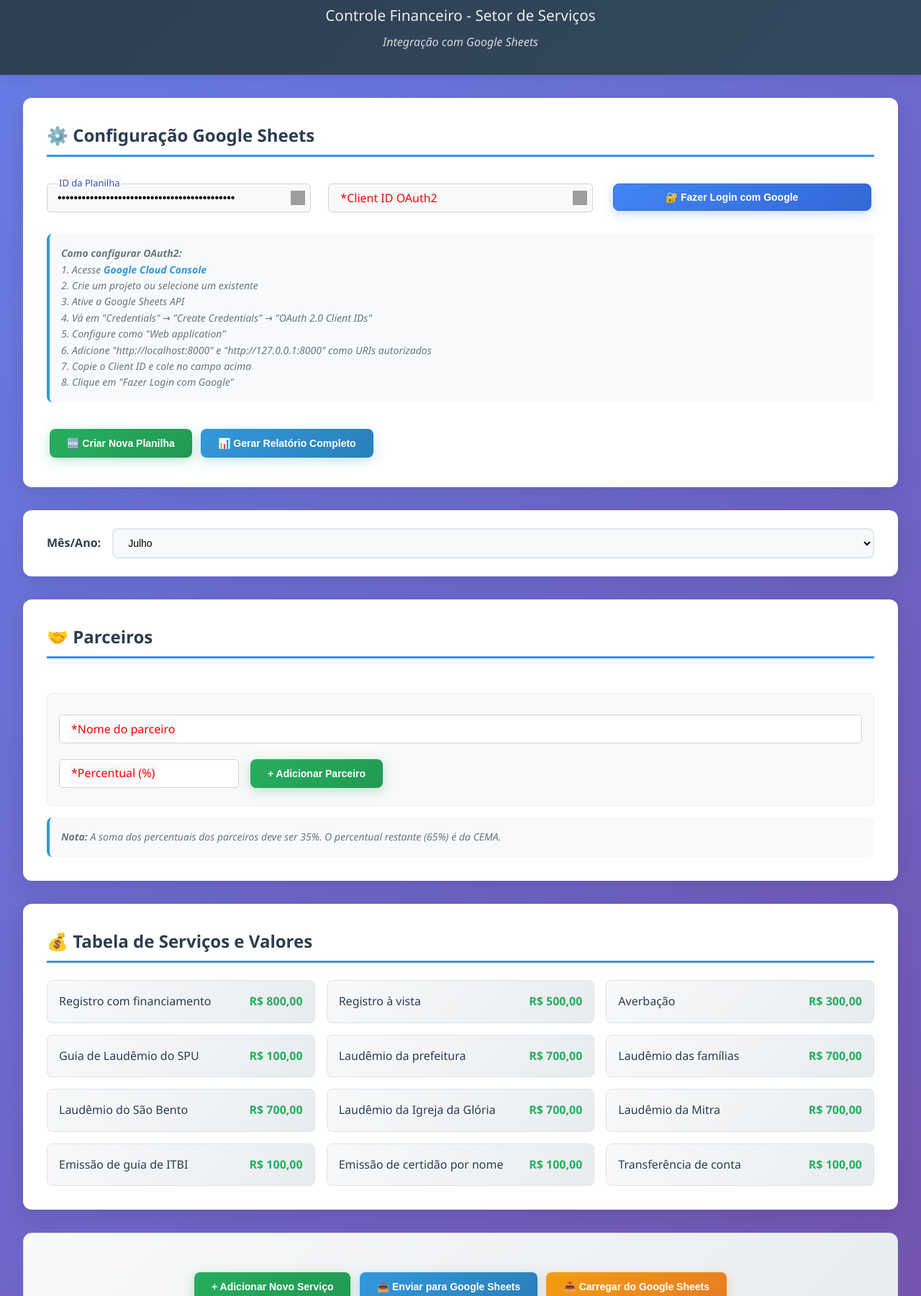
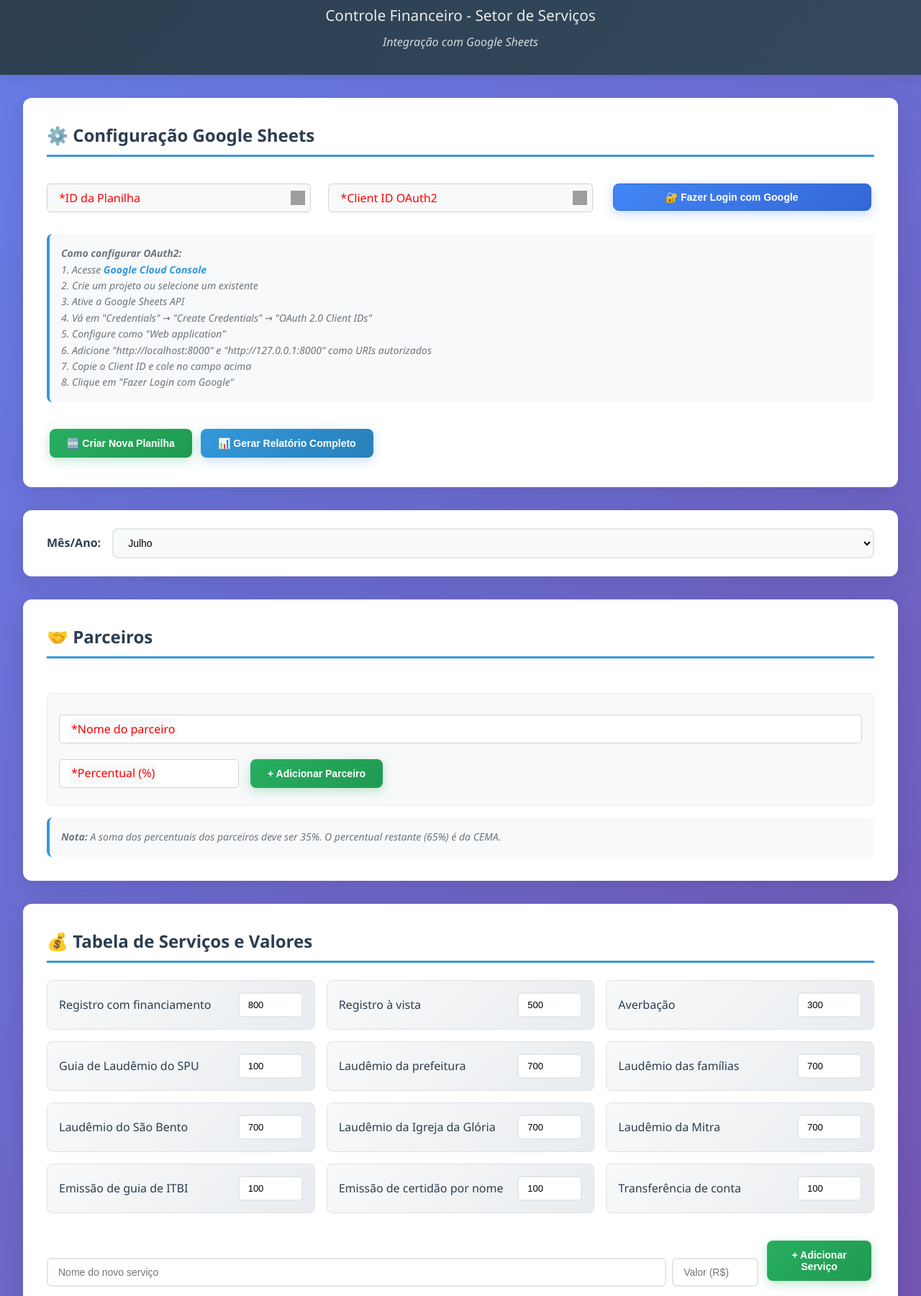
Before and after one commit to VeroniJrStudant/despachantoria-cema, a plain HTML site: page index.html in a window 1280 px wide. Shown: the part 99-1900 px from the top of the page at 72% size. Drawn offline with Linux system fonts and the light colour scheme; grey boxes are pictures that could not be loaded.

Commit message:
Acrescentado campo de serviços e botão.

```diff
--- a/index.html
+++ b/index.html
@@ -25,7 +25,7 @@
                 <div>
                     <div class="label-float input-password">
                         <input type="password" id="spreadsheetId" class="config-input" placeholder=" "
-                            name="spreadsheetId" value="1U0YVc5vJb5DgNx7-FhO-po8gG2NYwf3nQsIV_6HuXb0" required>
+                            name="spreadsheetId" value="" required>
                         <label for="spreadsheetId">ID da Planilha</label>
                         <img src="https://cdn0.iconfinder.com/data/icons/ui-icons-pack/100/ui-icon-pack-14-512.png"
                             id="olho-spreadsheet" class="olho" alt="Mostrar senha">
@@ -105,55 +105,60 @@
         </section>
         <section class="services-reference">
             <h3>💰 Tabela de Serviços e Valores</h3>
-            <div class="services-grid">
+            <div class="services-grid" id="servicesGrid">
                 <div class="service-item">
                     <span>Registro com financiamento</span>
-                    <span><strong>R$ 800,00</strong></span>
+                    <input type="number" class="service-value-input" data-nome="Registro com financiamento" value="800" min="0" step="0.01" style="width: 90px; margin-left: 8px;">
                 </div>
                 <div class="service-item">
                     <span>Registro à vista</span>
-                    <span><strong>R$ 500,00</strong></span>
+                    <input type="number" class="service-value-input" data-nome="Registro à vista" value="500" min="0" step="0.01" style="width: 90px; margin-left: 8px;">
                 </div>
                 <div class="service-item">
                     <span>Averbação</span>
-                    <span><strong>R$ 300,00</strong></span>
+                    <input type="number" class="service-value-input" data-nome="Averbação" value="300" min="0" step="0.01" style="width: 90px; margin-left: 8px;">
                 </div>
                 <div class="service-item">
                     <span>Guia de Laudêmio do SPU</span>
-                    <span><strong>R$ 100,00</strong></span>
+                    <input type="number" class="service-value-input" data-nome="Guia de Laudêmio do SPU" value="100" min="0" step="0.01" style="width: 90px; margin-left: 8px;">
                 </div>
                 <div class="service-item">
                     <span>Laudêmio da prefeitura</span>
-                    <span><strong>R$ 700,00</strong></span>
+                    <input type="number" class="service-value-input" data-nome="Laudêmio da prefeitura" value="700" min="0" step="0.01" style="width: 90px; margin-left: 8px;">
                 </div>
                 <div class="service-item">
                     <span>Laudêmio das famílias</span>
-                    <span><strong>R$ 700,00</strong></span>
+                    <input type="number" class="service-value-input" data-nome="Laudêmio das famílias" value="700" min="0" step="0.01" style="width: 90px; margin-left: 8px;">
                 </div>
                 <div class="service-item">
                     <span>Laudêmio do São Bento</span>
-                    <span><strong>R$ 700,00</strong></span>
+                    <input type="number" class="service-value-input" data-nome="Laudêmio do São Bento" value="700" min="0" step="0.01" style="width: 90px; margin-left: 8px;">
                 </div>
                 <div class="service-item">
                     <span>Laudêmio da Igreja da Glória</span>
-                    <span><strong>R$ 700,00</strong></span>
+                    <input type="number" class="service-value-input" data-nome="Laudêmio da Igreja da Glória" value="700" min="0" step="0.01" style="width: 90px; margin-left: 8px;">
                 </div>
                 <div class="service-item">
                     <span>Laudêmio da Mitra</span>
-                    <span><strong>R$ 700,00</strong></span>
+                    <input type="number" class="service-value-input" data-nome="Laudêmio da Mitra" value="700" min="0" step="0.01" style="width: 90px; margin-left: 8px;">
                 </div>
                 <div class="service-item">
                     <span>Emissão de guia de ITBI</span>
-                    <span><strong>R$ 100,00</strong></span>
+                    <input type="number" class="service-value-input" data-nome="Emissão de guia de ITBI" value="100" min="0" step="0.01" style="width: 90px; margin-left: 8px;">
                 </div>
                 <div class="service-item">
                     <span>Emissão de certidão por nome</span>
-                    <span><strong>R$ 100,00</strong></span>
+                    <input type="number" class="service-value-input" data-nome="Emissão de certidão por nome" value="100" min="0" step="0.01" style="width: 90px; margin-left: 8px;">
                 </div>
                 <div class="service-item">
                     <span>Transferência de conta</span>
-                    <span><strong>R$ 100,00</strong></span>
+                    <input type="number" class="service-value-input" data-nome="Transferência de conta" value="100" min="0" step="0.01" style="width: 90px; margin-left: 8px;">
                 </div>
+            </div>
+            <div class="add-service-form" style="margin-top: 16px; display: flex; gap: 8px; align-items: flex-end;">
+                <input type="text" id="novoServicoNome" class="partner-input" placeholder="Nome do novo serviço" style="min-width: 180px;">
+                <input type="number" id="novoServicoValor" class="partner-input" placeholder="Valor (R$)" min="0" step="0.01" style="width: 120px;">
+                <button class="btn btn-add" onclick="adicionarNovoServico()">+ Adicionar Serviço</button>
             </div>
         </section>
         <div class="centered-actions">
--- a/script.js
+++ b/script.js
@@ -842,6 +842,7 @@
       if (response.ok) {
         const data = await response.json();
         document.getElementById("spreadsheetId").value = data.spreadsheetId;
+        salvarConfiguracoes();
 
         // Criar cabeçalho na aba de configuração
         const configData = [
@@ -880,23 +881,18 @@
 
   // Função para salvar configurações no localStorage
   function salvarConfiguracoes() {
+    const clientId = document.getElementById("clientId").value;
     const spreadsheetId = document.getElementById("spreadsheetId").value;
-
-    if (spreadsheetId) {
-      localStorage.setItem("cema_spreadsheet_id", spreadsheetId);
-    }
+    if (clientId) localStorage.setItem("cema_client_id", clientId);
+    if (spreadsheetId) localStorage.setItem("cema_spreadsheet_id", spreadsheetId);
   }
 
   // Função para carregar configurações do localStorage
   function carregarConfiguracoes() {
+    const clientId = localStorage.getItem("cema_client_id");
     const spreadsheetId = localStorage.getItem("cema_spreadsheet_id");
-
-    if (spreadsheetId) {
-      const element = document.getElementById("spreadsheetId");
-      if (element) {
-        element.value = spreadsheetId;
-      }
-    }
+    if (clientId) document.getElementById("clientId").value = clientId;
+    if (spreadsheetId) document.getElementById("spreadsheetId").value = spreadsheetId;
   }
 
   // Event listeners para salvar configurações
@@ -1097,9 +1093,86 @@
     }, 3000);
   }
 
+  // Função para adicionar novo serviço personalizado
+  function adicionarNovoServico() {
+    const nomeInput = document.getElementById('novoServicoNome');
+    const valorInput = document.getElementById('novoServicoValor');
+    const nome = nomeInput.value.trim();
+    const valor = parseFloat(valorInput.value);
+    if (!nome) {
+      mostrarAlertaCentralizado('Preencha o nome do novo serviço.');
+      return;
+    }
+    if (isNaN(valor) || valor <= 0) {
+      mostrarAlertaCentralizado('Preencha um valor válido para o novo serviço.');
+      return;
+    }
+    if (servicosValores[nome]) {
+      mostrarAlertaCentralizado('Já existe um serviço com esse nome.');
+      return;
+    }
+    // Adicionar ao objeto de valores
+    servicosValores[nome] = valor;
+    // Adicionar visualmente
+    const grid = document.getElementById('servicesGrid');
+    const div = document.createElement('div');
+    div.className = 'service-item';
+    div.innerHTML = `<span>${nome}</span><input type="number" class="service-value-input" data-nome="${nome}" value="${valor}" min="0" step="0.01" style="width: 90px; margin-left: 8px;">`;
+    grid.appendChild(div);
+    // Limpar campos
+    nomeInput.value = '';
+    valorInput.value = '';
+    // Atualizar selects de serviço nas linhas da tabela
+    atualizarSelectsServicos();
+    ativarListenersValoresServicos();
+  }
+
+  // Atualizar selects de serviço nas linhas da tabela
+  function atualizarSelectsServicos() {
+    const selects = document.querySelectorAll('#corpoTabela select');
+    selects.forEach(select => {
+      const valorAtual = select.value;
+      // Limpar opções
+      select.innerHTML = '<option value="">Selecione o serviço</option>';
+      Object.keys(servicosValores).forEach(nome => {
+        const opt = document.createElement('option');
+        opt.value = nome;
+        opt.textContent = nome;
+        if (nome === valorAtual) opt.selected = true;
+        select.appendChild(opt);
+      });
+    });
+  }
+
+  // Função para ativar listeners nos inputs de valor dos serviços
+  function ativarListenersValoresServicos() {
+    document.querySelectorAll('.service-value-input').forEach(input => {
+      input.addEventListener('input', function() {
+        const nome = input.getAttribute('data-nome');
+        const valor = parseFloat(input.value);
+        if (nome && !isNaN(valor) && valor > 0) {
+          servicosValores[nome] = valor;
+          atualizarSelectsServicos();
+        }
+      });
+    });
+  }
+
   // Inicialização
   document.addEventListener("DOMContentLoaded", function () {
+    // Carregar valores salvos antes de qualquer manipulação
     carregarConfiguracoes();
+    // Adicionar listeners após restaurar valores
+    const clientIdInput = document.getElementById("clientId");
+    const spreadsheetIdInput = document.getElementById("spreadsheetId");
+    if (clientIdInput) {
+      clientIdInput.addEventListener("input", salvarConfiguracoes);
+      clientIdInput.addEventListener("change", salvarConfiguracoes);
+    }
+    if (spreadsheetIdInput) {
+      spreadsheetIdInput.addEventListener("input", salvarConfiguracoes);
+      spreadsheetIdInput.addEventListener("change", salvarConfiguracoes);
+    }
     carregarParceiros();
     adicionarLinha();
 
@@ -1122,6 +1195,19 @@
 
     // Verificar token salvo
     verificarTokenSalvo();
+
+    // Salvar ao digitar ou mudar
+    // const clientIdInput = document.getElementById("clientId"); // Moved up
+    // const spreadsheetIdInput = document.getElementById("spreadsheetId"); // Moved up
+    // if (clientIdInput) { // Moved up
+    //   clientIdInput.addEventListener("input", salvarConfiguracoes); // Moved up
+    //   clientIdInput.addEventListener("change", salvarConfiguracoes); // Moved up
+    // }
+    // if (spreadsheetIdInput) { // Moved up
+    //   spreadsheetIdInput.addEventListener("input", salvarConfiguracoes); // Moved up
+    //   spreadsheetIdInput.addEventListener("change", salvarConfiguracoes); // Moved up
+    // }
+    ativarListenersValoresServicos();
   });
 
   // Adicionar botão para criar nova planilha
@@ -1155,4 +1241,6 @@
   window.mostrarAlertaSucesso = mostrarAlertaSucesso;
   window.validarCamposParceiro = validarCamposParceiro;
   window.mostrarAlertaParceiro = mostrarAlertaParceiro;
+  window.adicionarNovoServico = adicionarNovoServico;
+  window.atualizarSelectsServicos = atualizarSelectsServicos;
 })();
```
